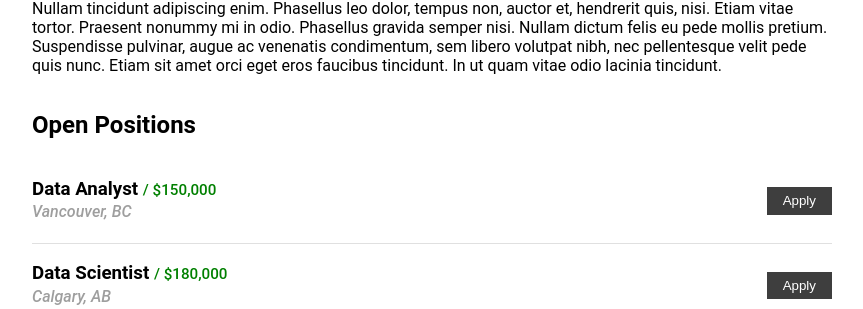
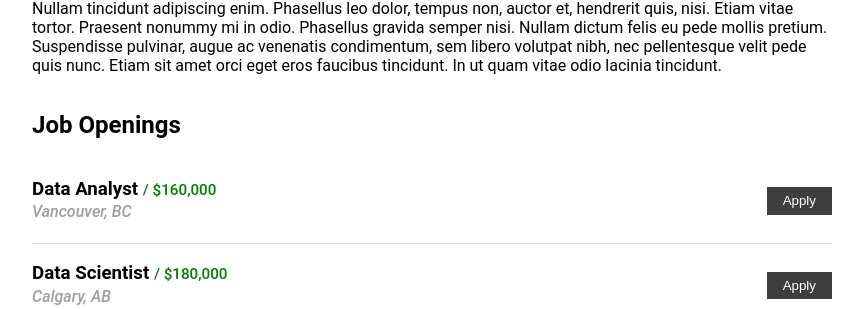
Before and after one commit to rindoshingen/Python-with-Flask, a Flask app: page / in a window 1280 px wide. Shown: the part 281-590 px from the top of the page, without its empty margins (208-1071 px from the left). Run offline with Flask 3, Linux system fonts and the light colour scheme.

Commit message:
Made changes on salary and job title

```diff
--- a/app.py
+++ b/app.py
@@ -6,7 +6,7 @@ JOBS = [{
     'id': 1,
     'title': 'Data Analyst',
     'location': 'Vancouver, BC',
-    'salary': '$150,000'
+    'salary': '$160,000'
 }, {
     'id': 2,
     'title': 'Data Scientist',
--- a/templates/home.html
+++ b/templates/home.html
@@ -104,7 +104,7 @@
       Phasellus gravida semper nisi. Nullam dictum felis eu pede mollis pretium. Suspendisse pulvinar, augue ac venenatis condimentum, sem libero volutpat nibh, nec pellentesque velit pede quis nunc. Etiam sit amet orci eget eros faucibus tincidunt. In ut quam vitae odio lacinia tincidunt.</p>
       <div class="jobs-container">
         <div class="jobs-inner">
-          <h2>Open Positions</h2>
+          <h2>Job Openings</h2>
           <div class="jobs-list">
             {% for job in jobs %}
               {% include 'jobitem.html' %}
```
